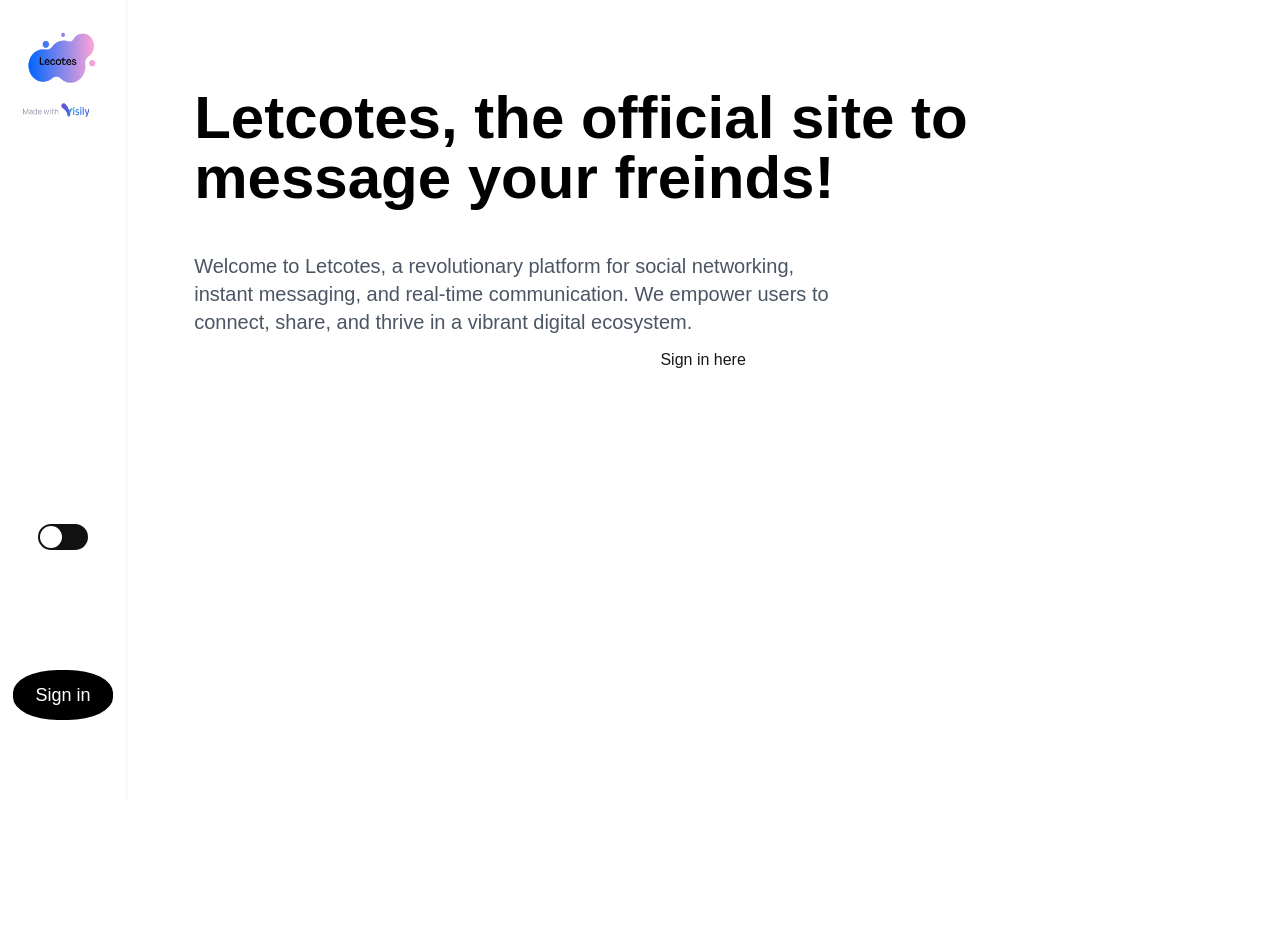
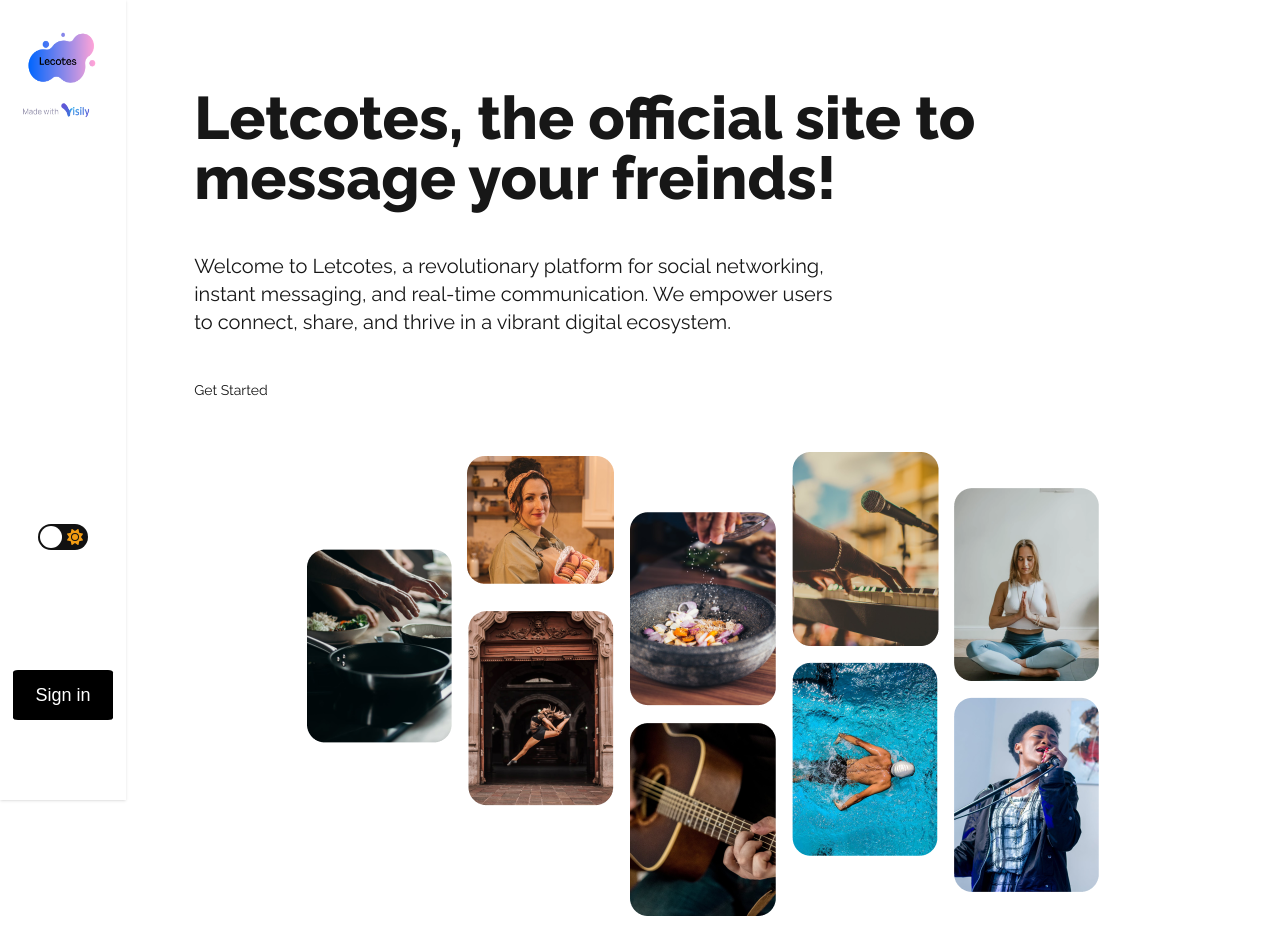
Before and after one commit to YoYoDough/messenger_app, a Next.js app: page / in a window 1280 px wide. Before the commit the page ends 800 px from the top, so only its background shows below. Built offline with nearby package versions, Linux system fonts and the light colour scheme.

Commit message:
Added a dark-mode feature and a grid image to the landing page.

```diff
--- a/app/layout.jsx
+++ b/app/layout.jsx
@@ -1,4 +1,3 @@
-import localFont from "next/font/local";
 import "@styles/globals.css";
 import Provider from "@components/Provider"
 import Nav from "@components/Nav"
@@ -9,6 +8,7 @@ export const metadata = {
 };
 
 export const RootLayout = ({ children }) => {
+
   return (
     <html lang="en">
       <head>
@@ -18,7 +18,7 @@ export const RootLayout = ({ children }) => {
         <Provider>
 
           <main className = "flex h-screen">
-            <Nav/>
+            <Nav />
             {children}
           </main>
 
--- a/app/login/page.jsx
+++ b/app/login/page.jsx
@@ -1,9 +1,11 @@
-import React from 'react'
+import Nav from '@components/Nav'
 
 const page = () => {
+  const noNav = true;
+  console.log(noNav)
   return (
     <div>
-
+        <Nav noNav = {noNav}></Nav>
     </div>
   )
 }
--- a/components/LandingPage.jsx
+++ b/components/LandingPage.jsx
@@ -1,13 +1,13 @@
+import Link from 'next/link'
+
 const LandingPage = () => {
   return (
         <div className = "landingPageIntroBox flex flex-col p-7 m-7">
             <h1 className = "head_text self-start h-100 p-3">Letcotes, the official site to message your freinds!</h1>
             <p className = "desc_text self-start w-max p-3">Welcome to Letcotes, a revolutionary platform for social networking, instant messaging, and real-time communication. We empower users to connect, share, and thrive in a vibrant digital ecosystem.</p>
-            <p>Sign in here</p>
+            <Link href = "/login" className ="self-start p-3 block mt-5 text-lg underline-offset-4 hover:underline md:inline-block md:text-sm dark:hover:text-neutral-600  dark:text-neutral-600">Get Started</Link>
+            <img className = "mt-10"src = "/gridImage.png"></img>
         </div>
-
-
-
   )
 }
 
--- a/components/Nav.jsx
+++ b/components/Nav.jsx
@@ -1,29 +1,55 @@
-"user client"
-import Link from 'next/link';
-import {useSession} from 'next-auth/react'
-const Nav = () => {
+"use client"
+import { useState, useEffect } from "react";
+import Link from "next/link";
+import { FontAwesomeIcon } from "@fortawesome/react-fontawesome";
+import { faMoon, faSun } from "@fortawesome/free-solid-svg-icons";
+
+const Nav = ({noNav}) => {
+    if (noNav === true){
+        return null;
+    }
+  const [darkMode, setDarkMode] = useState(false);
+
+  const toggleDarkMode = () => {
+    setDarkMode(!darkMode);
+  };
+
+  useEffect(() => {
+    // Apply the dark mode class to the <html> element
+    if (darkMode) {
+      document.documentElement.classList.add('dark');
+    } else {
+      document.documentElement.classList.remove('dark');
+    }
+  }, [darkMode]);
 
   return (
-
-    <nav className = "flex flex-col justify-content-start h-screen shadow">
-        <Link href = "/">
-            <img src = "logo.png" className = "logo"></img>
+    <div className={darkMode ? "dark" : ""}>
+      <nav className={`flex flex-col justify-content-start h-screen shadow nav ${darkMode ? "dark" : ""}`}>
+        <Link href="/">
+          <img src="logo.png" className="logo" alt="Logo" />
         </Link>
 
-        <div className = "self-center mt-96">
-            <input type="checkbox" className="checkbox" id="checkbox"/>
-            <label for="checkbox" className="checkbox-label">
-                <i className="fas fa-moon"></i>
-                <i className="fas fa-sun"></i>
-                <span className="ball"></span>
-            </label>
+        <div className="self-center mt-96">
+          <input
+            type="checkbox"
+            className="checkbox"
+            id="checkbox"
+            onChange={toggleDarkMode}
+          />
+          <label htmlFor="checkbox" className="checkbox-label">
+            <FontAwesomeIcon icon={faMoon} />
+            <FontAwesomeIcon icon={faSun} />
+            <span className="ball"></span>
+          </label>
         </div>
 
-        <Link href = "/signIn" className = "signInbutton self-center mt-auto mb-20">
-            <p>Sign in</p>
+        <Link href="/signIn" className="signInbutton self-center mt-auto mb-20">
+          <p>Sign in</p>
         </Link>
-    </nav>
-  )
-}
+      </nav>
+    </div>
+  );
+};
 
-export default Nav
+export default Nav;
--- a/package.json
+++ b/package.json
@@ -9,6 +9,11 @@
     "lint": "next lint"
   },
   "dependencies": {
+    "@fortawesome/fontawesome-svg-core": "^6.6.0",
+    "@fortawesome/free-brands-svg-icons": "^6.6.0",
+    "@fortawesome/free-regular-svg-icons": "^6.6.0",
+    "@fortawesome/free-solid-svg-icons": "^6.6.0",
+    "@fortawesome/react-fontawesome": "^0.2.2",
     "next": "15.0.2",
     "next-auth": "^4.24.10",
     "react": "^18.3.1",
--- a/styles/globals.css
+++ b/styles/globals.css
@@ -21,11 +21,11 @@ body {
 }
 
 .head_text {
-  @apply mt-5 text-5xl font-extrabold leading-[1.15] text-black sm:text-6xl;
+  @apply mt-5 text-5xl font-extrabold leading-[1.15] sm:text-6xl;
 }
 
 .desc_text {
-  @apply mt-5 text-lg text-gray-600 sm:text-xl max-w-2xl;
+  @apply mt-5 text-lg sm:text-xl max-w-2xl;
 }
 
 .main {
@@ -36,6 +36,21 @@ body {
   justify-content: center;
   padding: 120px 24px 160px 24px;
   pointer-events: none;
+  transition: background-color 0.3s ease;
+}
+
+.nav{
+  transition: background-color 0.3s ease;
+}
+
+.nav.dark{
+  background-color: #21222A;
+}
+
+/* Dark mode */
+html.dark body {
+  background-color: #282D35;
+  color: #FFFFFF;
 }
 
 .logo{
@@ -77,6 +92,9 @@ body {
   transition: transform 0.2s linear;
 }
 
+.checkbox:checked + .checkbox-label .ball {
+  transform: translateX(24px);
+}
 
 .signInbutton{
   display: flex;
@@ -89,10 +107,11 @@ body {
   font-weight:500;
   font-size: large;
   padding: 5px;
-  border-radius: 45%;
+  border-radius: 5%;
 }
 
 .landingPageIntroBox{
+  font-family: 'Raleway', Arial, Helvetica, sans-serif;
   justify-content: center;
   align-items: center;
 }
```
Also changed, not shown: public/gridImage.png (added), 1 other file (tests, documents, lock files or other folders).
